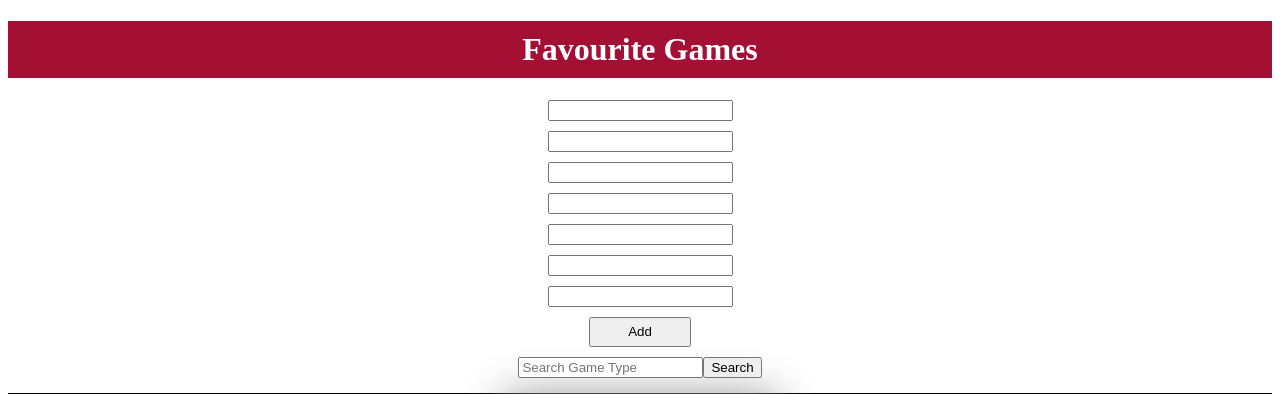
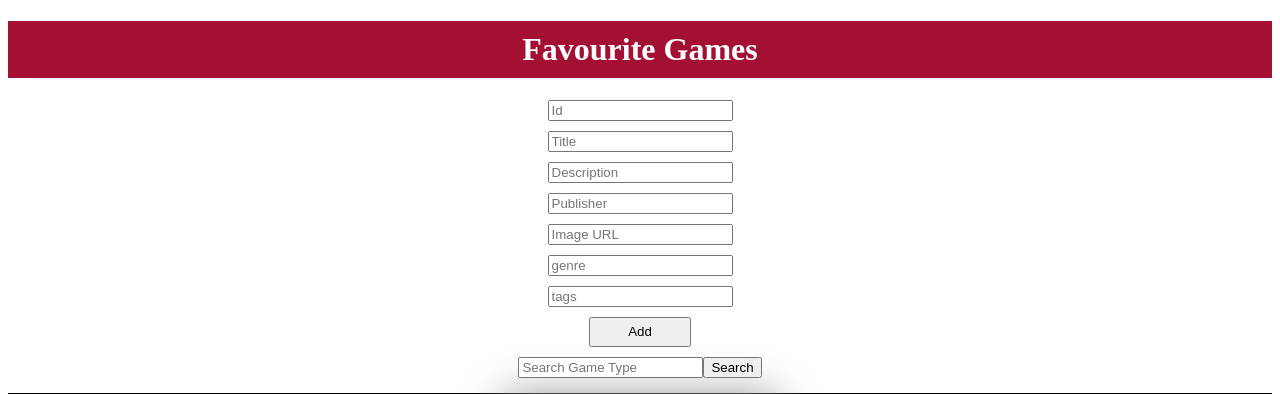
Before and after one commit to jveo/J_Viau_MAD400Assignments_FavouriteGames, an Angular app: page / in a window 1280 px wide. Shown: the top 394 px of the page. Built offline with nearby package versions, Linux system fonts and the light colour scheme.

Commit message:
uncompleted Assignment 5

```diff
--- a/package.json
+++ b/package.json
@@ -1,6 +1,6 @@
 {
   "name": "j-viau-favourite-games",
-  "version": "0.0.4",
+  "version": "0.0.5",
   "scripts": {
     "ng": "ng",
     "start": "ng serve",
--- a/src/app/content-list/content-list.component.html
+++ b/src/app/content-list/content-list.component.html
@@ -4,7 +4,7 @@ Fantasy
 Fighter
 -->
 
-<app-create-content>
+<app-create-content (newGameEvent)="getGameContent($event)">
 
 </app-create-content>
 
--- a/src/app/content-list/content-list.component.ts
+++ b/src/app/content-list/content-list.component.ts
@@ -104,5 +104,8 @@ export class ContentListComponent implements OnInit {
       }
   }
 
+  getGameContent($event: Content){
+    this.gamesList.unshift($event)
+  }
 
 }
--- a/src/app/create-content/create-content.component.html
+++ b/src/app/create-content/create-content.component.html
@@ -1,10 +1,30 @@
 
-<input type="text">
-<input type="text">
-<input type="text">
-<input type="text">
-<input type="text">
-<input type="text">
-<input type="text">
+    <div>
+        <input #id type="number" placeholder="Id">
+    </div>
 
-<button (click)="addContent()">Add</button>
+    <div>
+        <input #title placeholder="Title">
+    </div>
+
+    <div>
+        <input #description placeholder="Description">
+    </div>
+
+    <div>
+        <input #publisher placeholder="Publisher">
+    </div>
+
+    <div>
+        <input #imgURL placeholder="Image URL">
+    </div>
+
+    <div>
+        <input #genre placeholder="genre">
+    </div>
+
+    <div>
+        <input #tags placeholder="tags">
+    </div>
+
+<button (click)="addGameContent(id.valueAsNumber, title.value, description.value, publisher.value, imgURL.value, genre.value, tags.value)">Add</button>
--- a/src/app/create-content/create-content.component.ts
+++ b/src/app/create-content/create-content.component.ts
@@ -1,4 +1,6 @@
-import { Component, OnInit } from '@angular/core';
+import { StringMap } from '@angular/compiler/src/compiler_facade_interface';
+import { Component, OnInit, Output, EventEmitter } from '@angular/core';
+import { Content } from '../helper-files/content-interface';
 
 @Component({
   selector: 'app-create-content',
@@ -7,14 +9,57 @@ import { Component, OnInit } from '@angular/core';
 })
 export class CreateContentComponent implements OnInit {
 
+  @Output() newGameEvent: EventEmitter<Content> = new EventEmitter<Content>()
+  newGame?: Content;
+
   constructor() { }
 
   ngOnInit(): void {
-  }
-
-
-  addContent(){
 
   }
 
+  addGameContent(id: number, title: string, desc: string, creator: string, img: string, type: string, tags: string){
+    this.newGame = {
+      id: id,
+      title: title,
+      description: desc,
+      creator: creator,
+      imgURL: img,
+      type: type,
+      tags: tags.split(',')
+    }
+    console.log('added game(s)');
+    this.newGameEvent.emit(this.newGame)
+  }
+
+  // addGameContent(id: number, title: string, desc: string, creator: string, img: string, type: string, tags: string){
+  //   return new Promise( (resolve, reject) => {
+  //     if(this.newGame){
+  //       this.newGame = {
+  //         id: id,
+  //         title: title,
+  //         description: desc,
+  //         creator: creator,
+  //         imgURL: img,
+  //         type: type,
+  //         tags: tags.split(',')
+  //       }
+  //       this.newGameEvent.emit(this.newGame)
+  //       resolve(this.isSuccessful(true, title))
+  //     } else {
+  //       reject(this.isSuccessful(false, title))
+  //     }
+  //   }).then((result) => {
+  //     console.log(result);
+  //   }).catch((err) => {
+  //     console.log(err);
+
+  //   });
+  // }
+
+
+  isSuccessful(bool: Boolean, title: string){return bool ? console.log(`Successfully added New Game: ${title}`) : console.log(`Failed to add: ${title}`);}
+
+
+
 }
```
